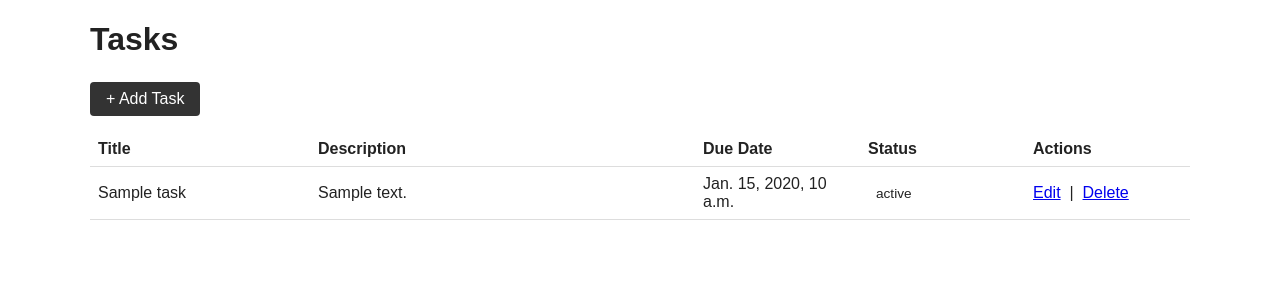
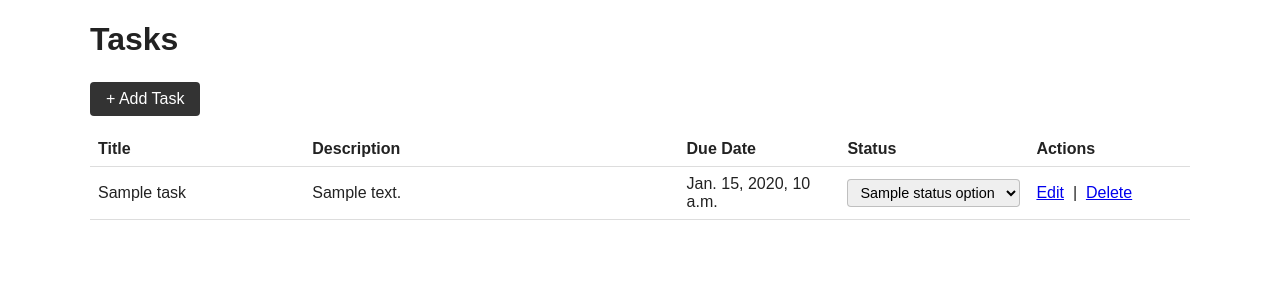
Before and after one commit to jomagjo/task-manager, a Django app: template tasks/templates/tasks/task_list.html in a window 1280 px wide. Shown: the part 81-381 px from the top of the page. Run offline with Django 3.2, Linux system fonts and the light colour scheme; the template is opened without the code that fills it: most values are stand-ins (such as "Sample title", 1, 10 or a date in 2020).

Commit message:
Make status an inline dropdown with pastel row/status colors
Each task row on the list page now has a <select> for status instead
of a static badge - changing it auto-submits to a new POST-only
task_update_status view (scoped to request.user, validated against
Task.Status.values) and redirects back to the list. The dropdown and
the whole row are colored by status: pastel orange (pending), pastel
green (in progress), pastel red (completed).

Task.status_options puts the current status first in the choices
list so the <select> shows it as selected without needing a
template-level {% if %} comparison - avoided deliberately after
discovering Django's template parser silently mis-parses an {% if %}
tag when its closing %} lands on its own line (which an editor
auto-formatter on this machine was doing), causing a confusing
"invalid block tag: else" error with no connection to the real cause.

Verified end-to-end: dropdown change persists to Postgres, row/select
recolor together, a second user gets 404 on another user's task via
this endpoint, and unauthenticated requests are rejected.

Co-Authored-By: Claude Sonnet 5 <noreply@anthropic.com>

```diff
--- a/tasks/templates/tasks/task_list.html
+++ b/tasks/templates/tasks/task_list.html
@@ -21,7 +21,7 @@
   </thead>
   <tbody>
     {% for task in tasks %}
-    <tr>
+    <tr class="status-row status-row-{{ task.status }}">
       <td>{{ task.title }}</td>
       <td>
         {% if task.description %} {% if task.description|length > 50 %}
@@ -39,9 +39,24 @@
       </td>
       <td>{{ task.due_date }}</td>
       <td>
-        <span class="status status-{{ task.status }}"
-          >{{ task.get_status_display }}</span
+        <form
+          method="post"
+          action="{% url 'task_update_status' task.pk %}"
+          class="status-form"
         >
+          {% csrf_token %}
+          <select
+            name="status"
+            class="status-select status-select-{{ task.status }}"
+            onchange="this.form.submit()"
+          >
+            {% for value, label in task.status_options %}
+            <option value="{{ value }}" class="status-option-{{ value }}">
+              {{ label }}
+            </option>
+            {% endfor %}
+          </select>
+        </form>
       </td>
       <td>
         <a href="{% url 'task_edit' task.pk %}">Edit</a>
--- a/tasks/urls.py
+++ b/tasks/urls.py
@@ -8,6 +8,11 @@ urlpatterns = [
     path("add/", views.task_add, name="task_add"),
     path("<int:pk>/edit/", views.task_edit, name="task_edit"),
     path("<int:pk>/delete/", views.task_delete, name="task_delete"),
+    path(
+        "<int:pk>/status/",
+        views.task_update_status,
+        name="task_update_status",
+    ),
     path("signup/", views.signup, name="signup"),
     path(
         "login/",
--- a/templates/base.html
+++ b/templates/base.html
@@ -60,24 +60,43 @@
         white-space: pre-wrap;
         word-break: break-word;
       }
-      .status {
-        display: inline-block;
-        padding: 2px 8px;
+      .status-row-pending {
+        background: #ffe0b2;
+      }
+      .status-row-in_progress {
+        background: #c8e6c9;
+      }
+      .status-row-completed {
+        background: #ffcdd2;
+      }
+      .status-form {
+        margin: 0;
+      }
+      .status-select {
+        width: auto;
+        padding: 4px 8px;
+        border: 1px solid rgba(0, 0, 0, 0.2);
         border-radius: 4px;
-        font-size: 0.85em;
-        white-space: nowrap;
+        font-size: 0.9em;
+        cursor: pointer;
       }
-      .status-pending {
-        background: #f0ad4e;
-        color: #fff;
+      .status-select-pending {
+        background: #ffe0b2;
       }
-      .status-in_progress {
-        background: #5bc0de;
-        color: #fff;
+      .status-select-in_progress {
+        background: #c8e6c9;
       }
-      .status-completed {
-        background: #5cb85c;
-        color: #fff;
+      .status-select-completed {
+        background: #ffcdd2;
+      }
+      .status-option-pending {
+        background: #ffe0b2;
+      }
+      .status-option-in_progress {
+        background: #c8e6c9;
+      }
+      .status-option-completed {
+        background: #ffcdd2;
       }
       .btn {
         display: inline-block;
```
Also changed, not shown: tasks/models.py (+7 -0 lines), tasks/views.py (+13 -0 lines).
